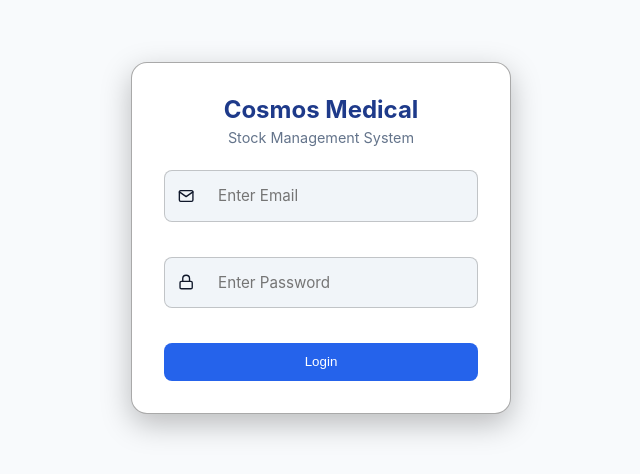
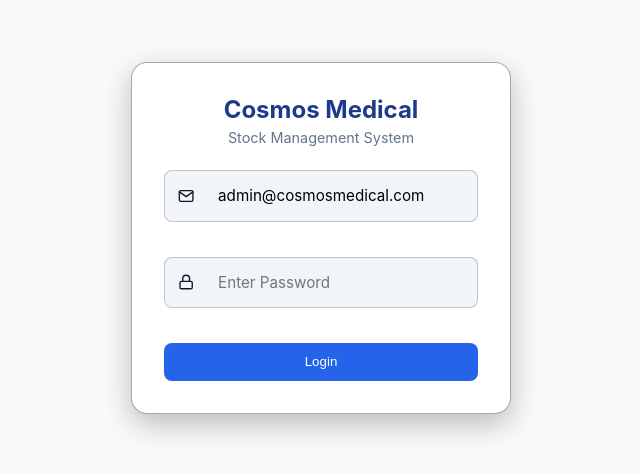
Before and after one commit to anjali123d/cosmos_medical_software, a React (Vite) app in the folder medical-frontend/: page /login in a window 1280 px wide. Shown: the part 172-646 px from the top of the page, without its empty margins (329-969 px from the left). Built offline with nearby package versions, Linux system fonts and the light colour scheme.

Commit message:
Static email added

```diff
--- a/medical-frontend/src/components/Login.jsx
+++ b/medical-frontend/src/components/Login.jsx
@@ -67,10 +67,11 @@ const Login = () => {
                         <input
                             type="email"
                             placeholder="Enter Email"
-                            value={form.email}
+                            value={STATIC_EMAIL}
                             onChange={(e) =>
                                 setForm({ ...form, email: e.target.value })
                             }
+                            readOnly
                         />
                     </div>
 
```
